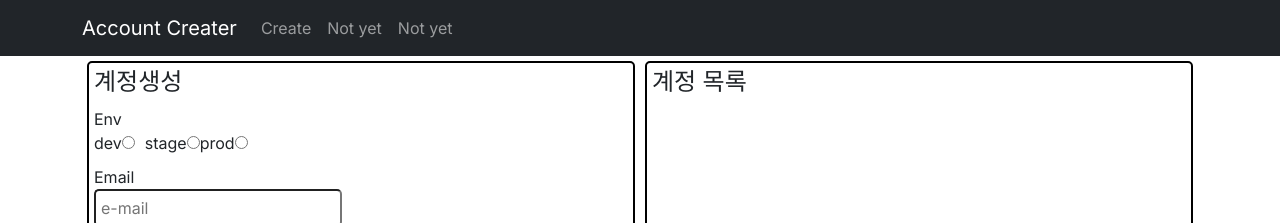
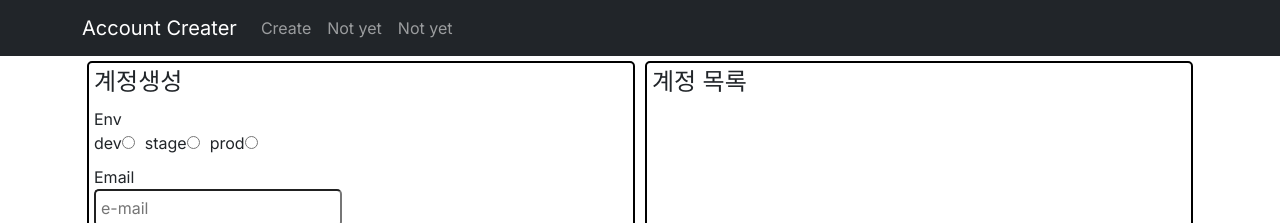
Before and after one commit to DoJunP/creater, a Next.js app: page / in a window 1280 px wide. Shown: the top 223 px of the page. Built offline with nearby package versions, Linux system fonts and the light colour scheme.

Commit message:
env style

```diff
--- a/app/components.js
+++ b/app/components.js
@@ -161,7 +161,7 @@ function Account2(props) {
               props.setEnv(event.target.value);
             }}
           />
-          <span>prod</span>
+          <span style={{ marginLeft: '10px' }}>prod</span>
           <input
             name="env"
             type="radio"
```
